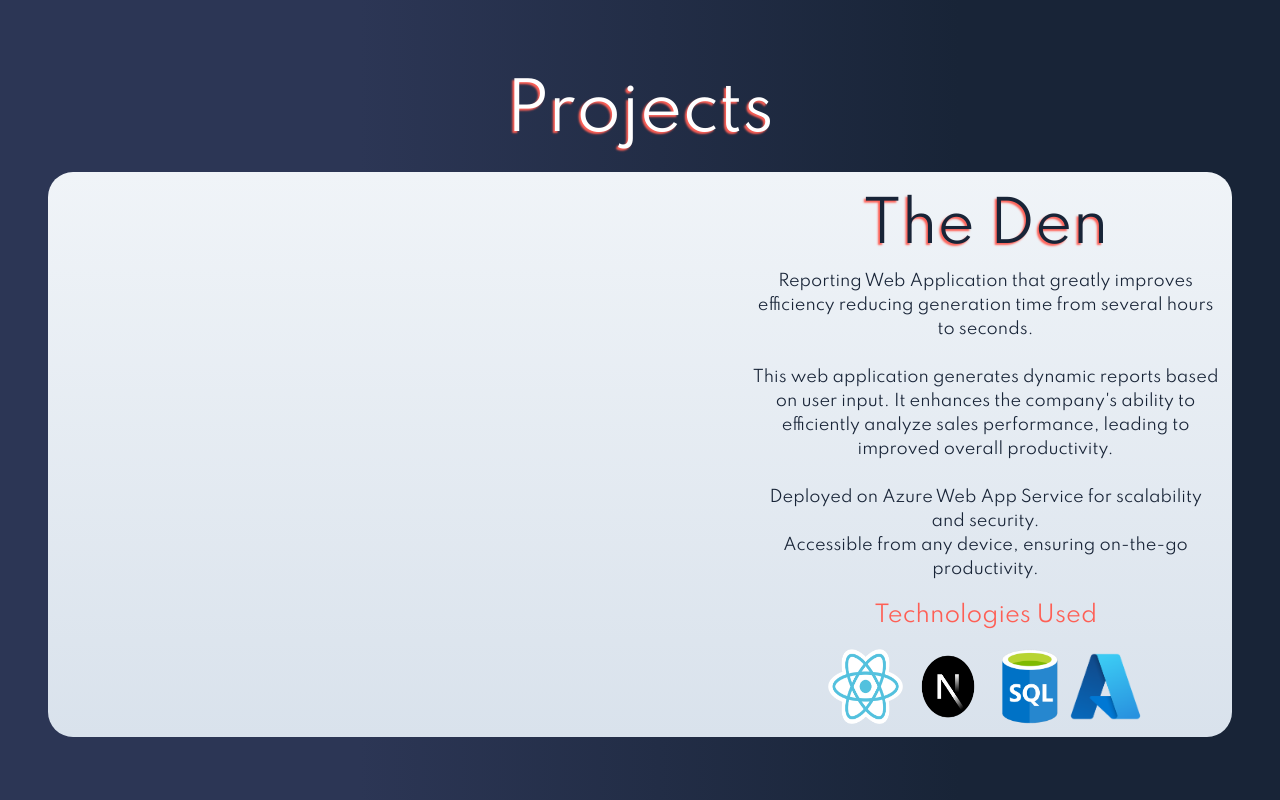
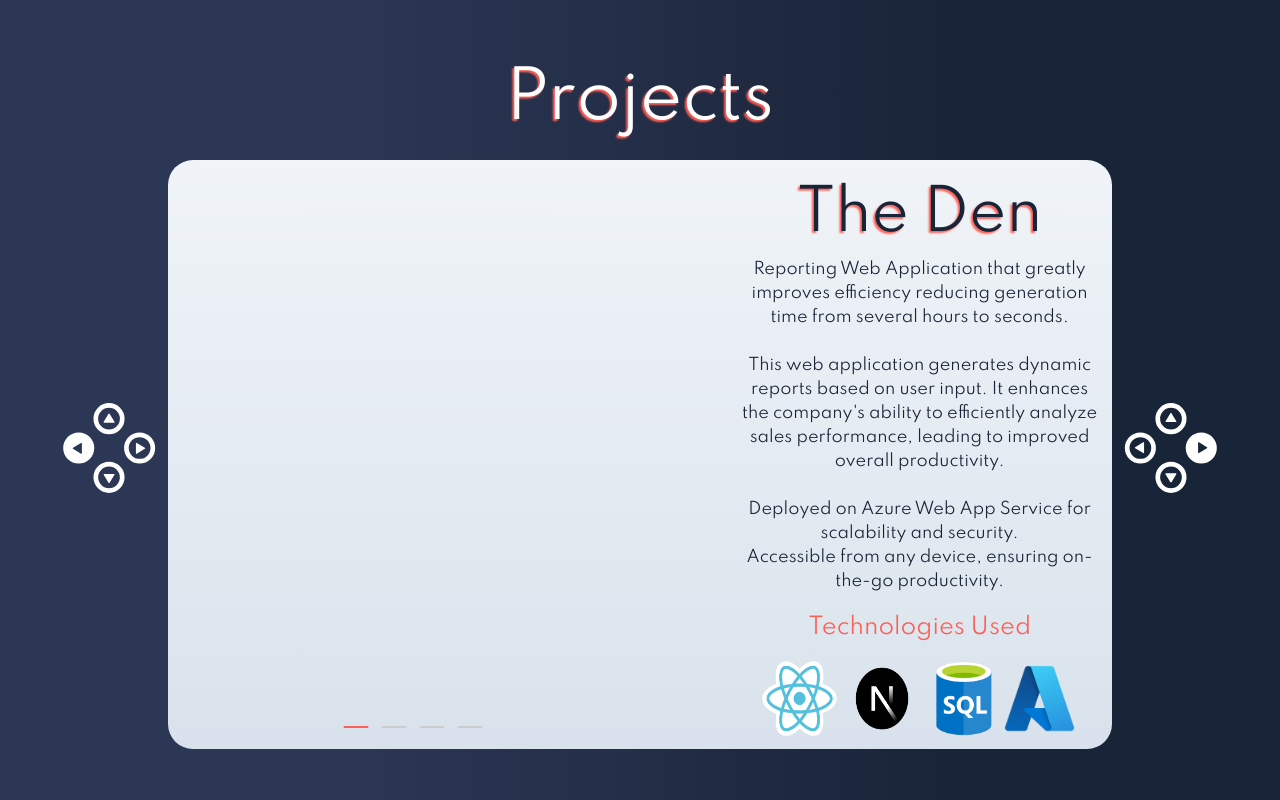
Before and after one commit to Garza-Dev/garzadev-portfolio, a Next.js app: page / in a window 1280 px wide. Shown: the part 1600-2400 px from the top of the page. Built offline with nearby package versions, Linux system fonts and the light colour scheme.

Commit message:
added d-pad arrows and more projects

```diff
--- /dev/null
+++ b/src/components/Projects/ProjectCard.module.css
@@ -0,0 +1,32 @@
+.card {
+    display: flex;
+    justify-content: space-between;
+    align-items: center;
+    position: relative;
+    flex-direction: row;
+    margin-top: 0.8rem;
+    border-radius: 25px;
+    background: linear-gradient(180deg, #f0f4f8 0%, #d9e2ec 100%);
+}
+
+.projectImage {
+    border-radius: 25px;
+}
+
+.contentBody {
+    margin: 0.8rem;
+    text-align: center;
+    color: rgba(24, 36, 55, 1);
+    font-family: 'SpartanRegular';
+    font-weight: normal;
+}
+
+.cardTitle {
+    font-size: 3.5rem;
+    text-shadow: -2px 2px 2px #FE5F55;
+}
+
+.cardSubTitle {
+    font-size: 1.4rem;
+    margin-top: 18px;
+}
--- a/src/components/Projects/Projects.module.css
+++ b/src/components/Projects/Projects.module.css
@@ -4,7 +4,7 @@
     align-items: center;
     flex-direction: column;
     position: relative;
-    background: linear-gradient(90deg, rgba(44,54,85,1) 28%, rgba(24,36,55,1) 75%);
+    background: linear-gradient(90deg, rgba(44, 54, 85, 1) 28%, rgba(24, 36, 55, 1) 75%);
 }
 
 .container {
@@ -12,18 +12,6 @@
     justify-content: space-between;
     align-items: center;
     position: relative;
-}
-
-.card {
-    display: flex;
-    justify-content: space-between;
-    align-items: center;
-    position: relative;
-    flex-direction: row;
-
-    border-radius: 25px;
-    margin-top: 0.8rem;
-    background: linear-gradient(180deg, #f0f4f8 0%, #d9e2ec 100%);
 }
 
 .heading {
@@ -35,24 +23,8 @@
     text-align: center;
 }
 
-.projectImage {
-    border-radius: 25px;
+.dPad {
+    width: 120px;
+    height: 120px;
+    cursor: pointer;
 }
-
-.contentBody {
-    margin: 0.8rem;
-    text-align: center;
-    color:rgba(24,36,55,1);
-    font-family: 'SpartanRegular';
-    font-weight: normal;
-}
-
-.cardTitle {
-    font-size: 3.5rem;
-    text-shadow: -2px 2px 2px #FE5F55;
-}
-
-.cardSubTitle {
-    font-size: 1.4rem;
-    margin-top: 18px;
-}
--- a/src/components/Projects/Projects.tsx
+++ b/src/components/Projects/Projects.tsx
@@ -3,69 +3,40 @@ import styles from './Projects.module.css';
 import Aos from 'aos';
 import "aos/dist/aos.css";
 import { useEffect, useState } from 'react';
+import ProjectCard_TheDen from './The Den/ProjectCard';
+import ProjectCard_TheBound from './The Bound/ProjectCard';
 
-const ProjectCard: React.FC = () => {
-    const [currentImageIndex, setCurrentImageIndex] = useState(0);
+const Projects: React.FC = () => {
+    const [currentProjectIndex, setCurrentProjectIndex] = useState(0);
     const [fade, setFade] = useState(true);
-    const images = [
-        '/projectImages/The Den/The Den - 1.png',
-        '/projectImages/The Den/The Den - 2.png',
-        '/projectImages/The Den/The Den - 3.png',
-        '/projectImages/The Den/The Den - 4.png',
-    ];
+    const projects = [
+        <ProjectCard_TheDen />,
+        <ProjectCard_TheBound />
+    ]
 
     useEffect(() => {
         Aos.init({ duration: 1800 });
 
-        const imageInterval = setInterval(() => {
+        const projectInterval = setInterval(() => {
             setFade(false);
             setTimeout(() => {
-                setCurrentImageIndex((prevIndex) => (prevIndex + 1) % images.length);
+                setCurrentProjectIndex((prevIndex) => (prevIndex + 1) % projects.length);
                 setFade(true);
             }, 1000); // half of the duration to allow fade out and fade in
-        }, 5000);
+        }, 22000);
 
-        return () => clearInterval(imageInterval);
-    }, []);
-
-    return (
-        <div data-aos="fade-right" className={styles.card}>
-            <img src={images[currentImageIndex]} alt='TheDen1' width="55%" height="auto" className={`mx-5 ${styles.projectImage}`}
-                style={fade ? { opacity: '1', transition: 'opacity 0.6s ease-in' } : { opacity: '0', transition: 'opacity 0.6s ease-out' }}
-            />
-            <div className={styles.contentBody}>
-                <h1 className={styles.cardTitle}>The Den</h1>
-                <p>Reporting Web Application that greatly improves efficiency reducing generation time from several hours to seconds.</p>
-                <br />
-                <p>This web application generates dynamic reports based on user input.
-                    It enhances the company's ability to efficiently analyze sales performance,
-                    leading to improved overall productivity.
-                </p>
-                <br />
-                <p>Deployed on Azure Web App Service for scalability and security.</p>
-                <p>Accessible from any device, ensuring on-the-go productivity.</p>
-                <h1 className={styles.cardSubTitle}><span style={{ color: '#FE5F55' }}>Technologies Used</span></h1>
-                <div className='flex justify-center align-center pt-4'>
-                    <img src='/logos/reactLogo.png' alt='reactlogo' width={75} height={75} />
-                    <img src='/logos/Next.js.png' alt='nextjslogo' width={90} height={75} />
-                    <img src='/logos/sqlLogo.png' alt='sqllogo' width={75} height={75} />
-                    <img src='/logos/azureLogo.png' alt='azurelogo' width={75} height={75} />
-                </div>
-            </div>
-        </div>
-    )
-};
-
-const Projects: React.FC = () => {
-    useEffect(() => {
-        Aos.init({ duration: 1800 });
+        return () => clearInterval(projectInterval);
     }, []);
 
     return (
         <section className={`${styles.main} min-h-screen`}>
             <h1 data-aos="fade-down" className={styles.heading}>Projects</h1>
             <div className={`${styles.container} container mx-auto pr-12 pl-12`}>
-                <ProjectCard />
+                <div data-aos="fade-right" className='flex justify-center items-center'>
+                    <img src='/images/JoyCon D-Pad Left.svg' alt='D-PadLeft' className={styles.dPad} onClick={() => {}}/>
+                    {projects[currentProjectIndex]}
+                    <img src='/images/JoyCon D-Pad Right.svg' alt='D-PadRight' className={styles.dPad} onClick={() => {}}/>
+                </div>
             </div>
         </section>
     )
@@ -74,7 +45,6 @@ const Projects: React.FC = () => {
 //The Den [Done]
 //Maggie Garza.com
 //Flexsource Labels
-//Fiix M2M Integration
 //Scrap Management System
 //The Bound
 
--- /dev/null
+++ b/src/components/Projects/The Bound/ProjectCard.tsx
@@ -0,0 +1,67 @@
+'use client'
+import styles from '../ProjectCard.module.css'
+import { useEffect, useState } from 'react';
+import { GoHorizontalRule } from 'react-icons/go';
+
+const ProjectCard_TheBound: React.FC = () => {
+    const [currentImageIndex, setCurrentImageIndex] = useState(0);
+    const [fade, setFade] = useState(true);
+    const images = [
+        '/projectImages/The Den/The Den - 1.png',
+        '/projectImages/The Den/The Den - 2.png',
+        '/projectImages/The Den/The Den - 3.png',
+        '/projectImages/The Den/The Den - 4.png',
+    ];
+
+    useEffect(() => {
+        const imageInterval = setInterval(() => {
+            setFade(false);
+            setTimeout(() => {
+                setCurrentImageIndex((prevIndex) => (prevIndex + 1) % images.length);
+                setFade(true);
+            }, 1000); // half of the duration to allow fade out and fade in
+        }, 5000);
+
+        return () => clearInterval(imageInterval);
+    }, []);
+
+    return (
+        <div className={styles.card}>
+            <img src={images[currentImageIndex]} alt='TheDen1' width="55%" height="auto" className={`mx-5 ${styles.projectImage}`}
+                style={fade ? { opacity: '1', transition: 'opacity 0.4s ease-in' } :
+                    { opacity: '0', transition: 'opacity 0.4s ease-out' }}
+            />
+            <p className='flex' style={{ position: 'absolute', bottom: '8px', textAlign: 'center', right: '66%' }}>
+                {images.map((_, index) => (
+                    <GoHorizontalRule
+                        key={index}
+                        style={{
+                            color: currentImageIndex === index ? '#FE5F55' : '#ccc',
+                            fontSize: '30px',
+                            margin: '0 4px',
+                        }}
+                    />
+                ))}
+            </p>
+            <div className={styles.contentBody}>
+                <h1 className={styles.cardTitle}>The Bound</h1>
+                <p>-</p>
+                <br />
+                <p>----
+                </p>
+                <br />
+                <p>----</p>
+                <p>----</p>
+                <h1 className={styles.cardSubTitle}><span style={{ color: '#FE5F55' }}>Technologies Used</span></h1>
+                <div className='flex justify-center align-center pt-4'>
+                    <img src='/logos/reactLogo.png' alt='reactlogo' width={75} height={75} />
+                    <img src='/logos/Next.js.png' alt='nextjslogo' width={90} height={75} />
+                    <img src='/logos/sqlLogo.png' alt='sqllogo' width={75} height={75} />
+                    <img src='/logos/azureLogo.png' alt='azurelogo' width={75} height={75} />
+                </div>
+            </div>
+        </div>
+    )
+};
+
+export default ProjectCard_TheBound;
--- /dev/null
+++ b/src/components/Projects/The Den/ProjectCard.tsx
@@ -0,0 +1,69 @@
+'use client'
+import styles from '../ProjectCard.module.css'
+import { useEffect, useState } from 'react';
+import { GoHorizontalRule } from 'react-icons/go';
+
+const ProjectCard_TheDen: React.FC = () => {
+    const [currentImageIndex, setCurrentImageIndex] = useState(0);
+    const [fade, setFade] = useState(true);
+    const images = [
+        '/projectImages/The Den/The Den - 1.png',
+        '/projectImages/The Den/The Den - 2.png',
+        '/projectImages/The Den/The Den - 3.png',
+        '/projectImages/The Den/The Den - 4.png',
+    ];
+
+    useEffect(() => {
+        const imageInterval = setInterval(() => {
+            setFade(false);
+            setTimeout(() => {
+                setCurrentImageIndex((prevIndex) => (prevIndex + 1) % images.length);
+                setFade(true);
+            }, 1000); // half of the duration to allow fade out and fade in
+        }, 5000);
+
+        return () => clearInterval(imageInterval);
+    }, []);
+
+    return (
+        <div className={styles.card}>
+            <img src={images[currentImageIndex]} alt='TheDen1' width="55%" height="auto" className={`mx-5 ${styles.projectImage}`}
+                style={fade ? { opacity: '1', transition: 'opacity 0.4s ease-in' } :
+                    { opacity: '0', transition: 'opacity 0.4s ease-out' }}
+            />
+            <p className='flex' style={{ position: 'absolute', bottom: '8px', textAlign: 'center', right: '66%' }}>
+                {images.map((_, index) => (
+                    <GoHorizontalRule
+                        key={index}
+                        style={{
+                            color: currentImageIndex === index ? '#FE5F55' : '#ccc',
+                            fontSize: '30px',
+                            margin: '0 4px',
+                        }}
+                    />
+                ))}
+            </p>
+            <div className={styles.contentBody}>
+                <h1 className={styles.cardTitle}>The Den</h1>
+                <p>Reporting Web Application that greatly improves efficiency reducing generation time from several hours to seconds.</p>
+                <br />
+                <p>This web application generates dynamic reports based on user input.
+                    It enhances the company's ability to efficiently analyze sales performance,
+                    leading to improved overall productivity.
+                </p>
+                <br />
+                <p>Deployed on Azure Web App Service for scalability and security.</p>
+                <p>Accessible from any device, ensuring on-the-go productivity.</p>
+                <h1 className={styles.cardSubTitle}><span style={{ color: '#FE5F55' }}>Technologies Used</span></h1>
+                <div className='flex justify-center align-center pt-4'>
+                    <img src='/logos/reactLogo.png' alt='reactlogo' width={75} height={75} />
+                    <img src='/logos/Next.js.png' alt='nextjslogo' width={90} height={75} />
+                    <img src='/logos/sqlLogo.png' alt='sqllogo' width={75} height={75} />
+                    <img src='/logos/azureLogo.png' alt='azurelogo' width={75} height={75} />
+                </div>
+            </div>
+        </div>
+    )
+};
+
+export default ProjectCard_TheDen;
```
Also changed, not shown: public/images/JoyCon D-Pad Left.svg (added), public/images/JoyCon D-Pad Right.svg (added), src/components/Projects/Flexsource Labels/ProjectCard.tsx (added), src/components/Projects/Maggie Garza/ProjectCard.tsx (added), src/components/Projects/Scrap Management System/ProjectCard.tsx (added).
